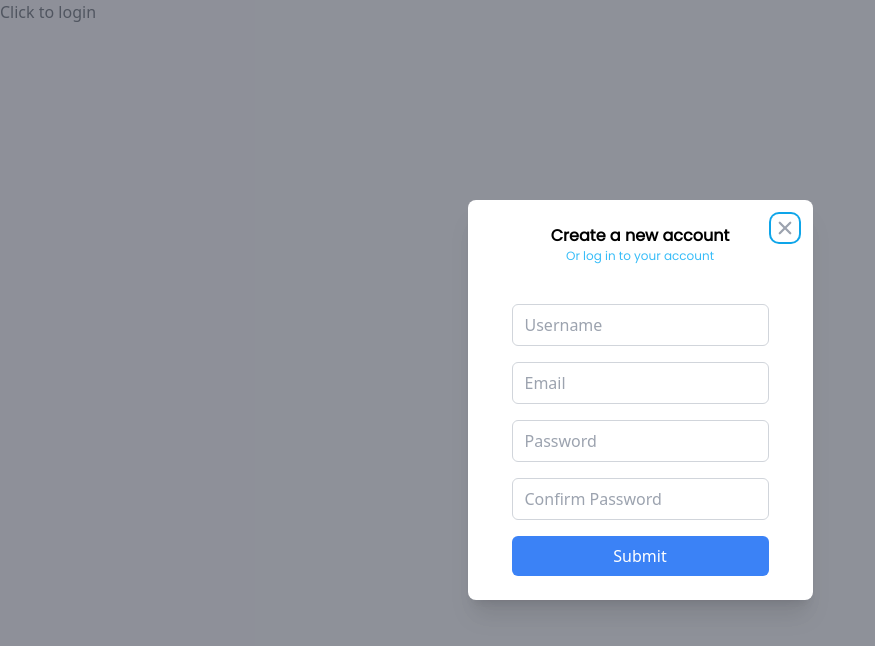
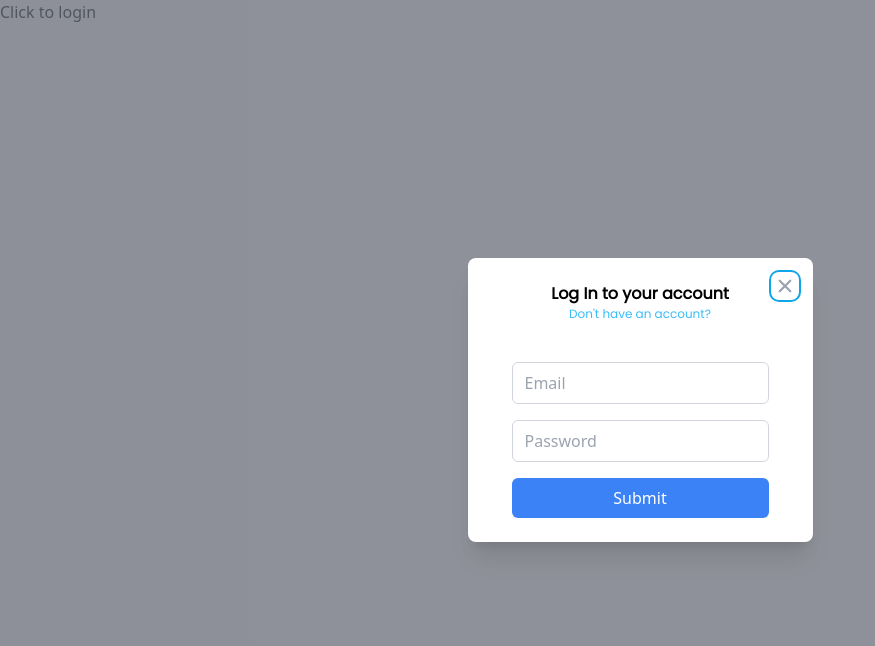
Before and after one commit to nde95/earlier-or-later, a React (Vite) app: page /auth in a window 1280 px wide. Both pictures are taken after a click on the button "Click to login". Shown: the top 646 px of the page, without its empty margins (0-875 px from the left). Built offline with nearby package versions, Linux system fonts and the light colour scheme.

Commit message:
had this backwards

```diff
--- a/src/components/Modals/AuthModal.tsx
+++ b/src/components/Modals/AuthModal.tsx
@@ -18,7 +18,7 @@ const AuthModal: React.FC<AuthModalProps> = ({ isOpen, onClose }) => {
   return (
     <Modal isOpen={isOpen} onClose={onClose}>
       <div className="w-full h-full flex flex-col justify-center items-center px-5">
-        {displayMode === "LOGIN" ? (
+        {displayMode === "REGISTER" ? (
           <>
             <div className="font-semibold font-Poppins">
               Create a new account
```
